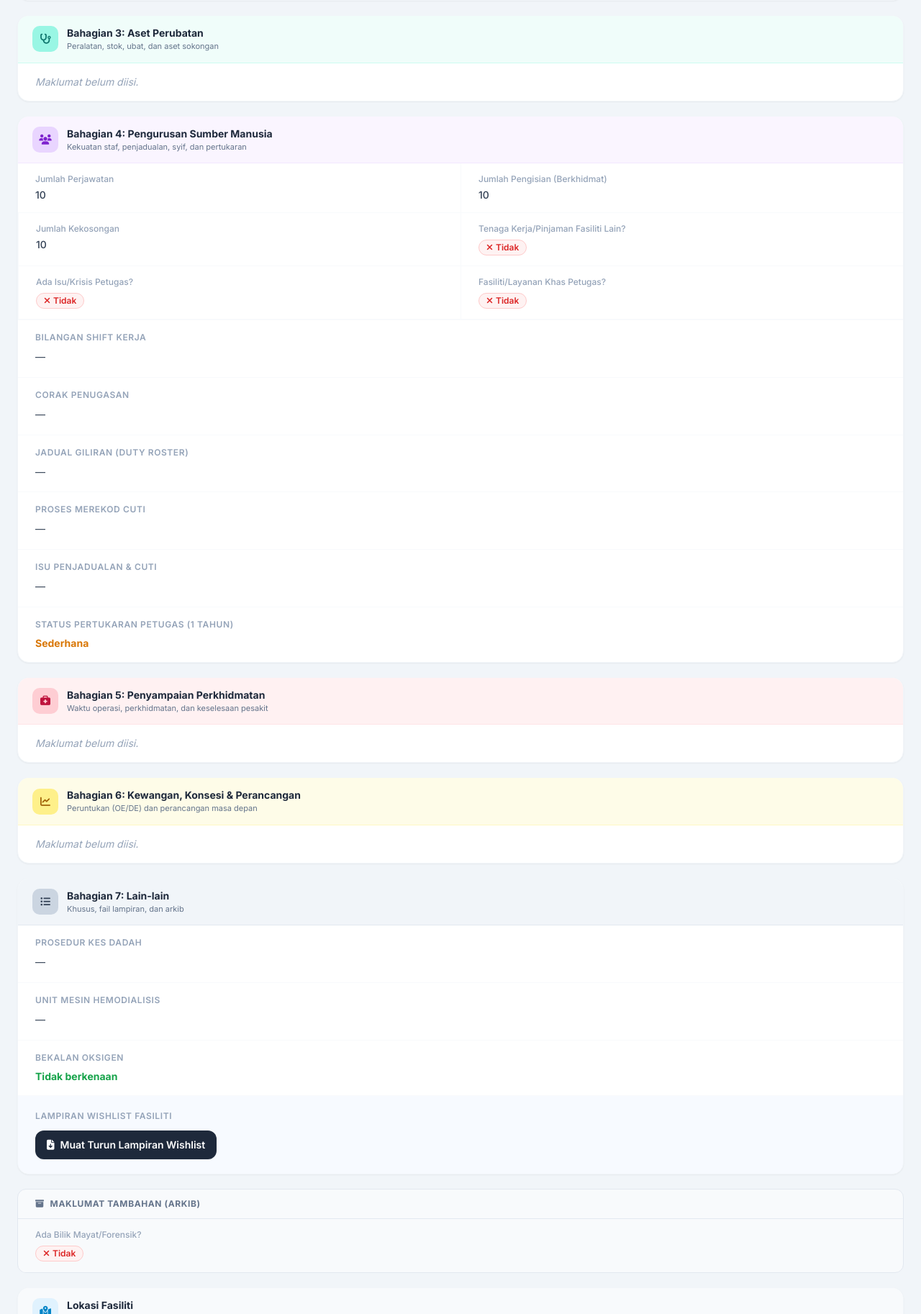
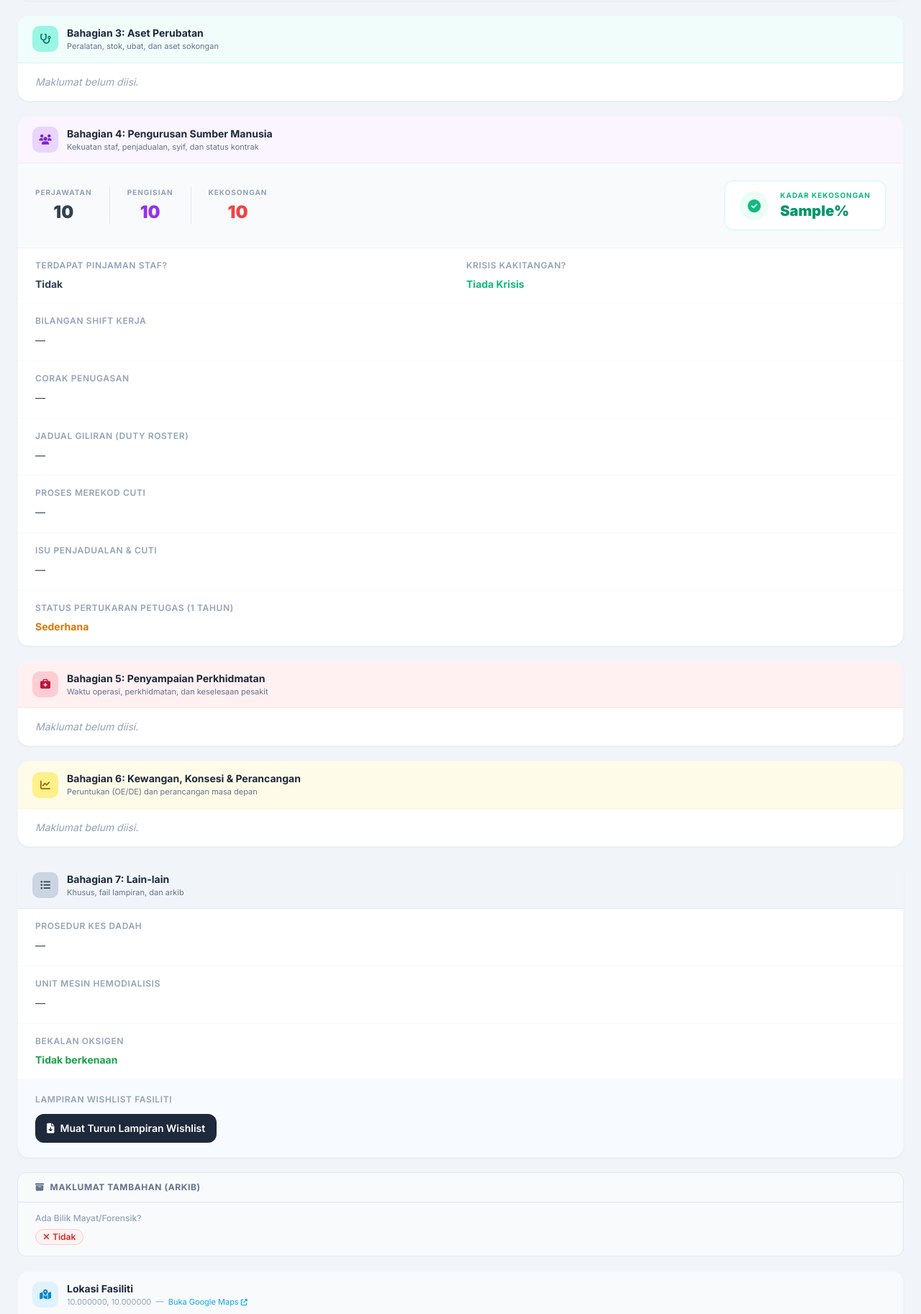
Before and after one commit to rashidiasri03/ybtmk-project, a Django app: template home/templates/home/tm_detail_fasiliti.html in a window 1280 px wide. Shown: the part 735-2561 px from the top of the page at 72% size. Run offline with Django 5.2, Linux system fonts and the light colour scheme; the template is opened without the code that fills it: most values are stand-ins (such as "Sample title", 1, 10 or a date in 2020); some libraries are stand-ins or nearby versions.

Commit message:
Kad Metrik Kadar Kekosongan (%), Senarai Staf Mengikut Pecahan Skim, dan Amaran Merah untuk Kontrak/MySTEP yang hampir tamat

```diff
--- a/home/templates/home/tm_detail_fasiliti.html
+++ b/home/templates/home/tm_detail_fasiliti.html
@@ -354,27 +354,100 @@
             <div class="cluster-icon bg-purple-200 text-purple-700"><i class="fas fa-users"></i></div>
             <div>
                 <h3 class="font-bold text-slate-800 text-sm">Bahagian 4: Pengurusan Sumber Manusia</h3>
-                <p class="text-[11px] text-slate-500">Kekuatan staf, penjadualan, syif, dan pertukaran</p>
+                <p class="text-[11px] text-slate-500">Kekuatan staf, penjadualan, syif, dan status kontrak</p>
             </div>
         </div>
         {% if fp.k_sumber_manusia %}
-        <div class="grid grid-cols-2 divide-x divide-slate-50">
-            {% include 'home/_detail_row.html' with label="Jumlah Perjawatan" value=fp.k_sumber_manusia.jumlah_perjawatan type="text" %}
-            {% include 'home/_detail_row.html' with label="Jumlah Pengisian (Berkhidmat)" value=fp.k_sumber_manusia.jumlah_pengisian type="text" %}
-            {% include 'home/_detail_row.html' with label="Jumlah Kekosongan" value=fp.k_sumber_manusia.jumlah_kekosongan type="text" %}
 
-            {% if fp.k_sumber_manusia.ada_kakitangan_pinjaman %}
-                {% with pinjam_txt="Ya ("|add:fp.k_sumber_manusia.nota_kakitangan_pinjaman|add:")" %}
-                {% include 'home/_detail_row.html' with label="Tenaga Kerja/Pinjaman Fasiliti Lain?" value=pinjam_txt type="text" %}
-                {% endwith %}
-            {% else %}
-                {% include 'home/_detail_row.html' with label="Tenaga Kerja/Pinjaman Fasiliti Lain?" value=fp.k_sumber_manusia.ada_kakitangan_pinjaman type="bool" %}
-            {% endif %}
+        <!-- KAD METRIK AUTOKIRA -->
+        <div class="p-6 bg-slate-50 border-b border-slate-100 flex flex-col md:flex-row gap-6 items-center justify-between">
+            <div class="flex gap-6 w-full md:w-auto justify-center md:justify-start">
+                <div class="text-center">
+                    <p class="text-[10px] font-bold text-slate-400 uppercase tracking-widest mb-1">Perjawatan</p>
+                    <p class="text-2xl font-black text-slate-700">{{ fp.k_sumber_manusia.jumlah_perjawatan|default:"0" }}</p>
+                </div>
+                <div class="text-center border-l border-slate-200 pl-6">
+                    <p class="text-[10px] font-bold text-slate-400 uppercase tracking-widest mb-1">Pengisian</p>
+                    <p class="text-2xl font-black text-purple-600">{{ fp.k_sumber_manusia.jumlah_pengisian|default:"0" }}</p>
+                </div>
+                <div class="text-center border-l border-slate-200 pl-6">
+                    <p class="text-[10px] font-bold text-slate-400 uppercase tracking-widest mb-1">Kekosongan</p>
+                    <p class="text-2xl font-black text-red-500">{{ fp.k_sumber_manusia.jumlah_kekosongan|default:"0" }}</p>
+                </div>
+            </div>
 
-            {% include 'home/_detail_row.html' with label="Ada Isu/Krisis Petugas?" value=fp.k_sumber_manusia.ada_isu_kakitangan type="bool" %}
-            {% include 'home/_detail_row.html' with label="Fasiliti/Layanan Khas Petugas?" value=fp.k_sumber_manusia.ada_fasiliti_petugas type="bool" %}
+            <div class="bg-white px-5 py-3 rounded-xl border {% if fp.k_sumber_manusia.peratus_kekosongan > 15 %}border-red-200 shadow-red-100{% else %}border-emerald-100 shadow-emerald-50{% endif %} shadow-sm flex items-center gap-4 w-full md:w-auto justify-center">
+                <div class="w-10 h-10 rounded-full {% if fp.k_sumber_manusia.peratus_kekosongan > 15 %}bg-red-50 text-red-500{% else %}bg-emerald-50 text-emerald-500{% endif %} flex items-center justify-center text-lg"><i class="fas fa-{% if fp.k_sumber_manusia.peratus_kekosongan > 15 %}exclamation-triangle{% else %}check-circle{% endif %}"></i></div>
+                <div>
+                    <p class="text-[10px] font-bold {% if fp.k_sumber_manusia.peratus_kekosongan > 15 %}text-red-400{% else %}text-emerald-500{% endif %} uppercase tracking-widest">Kadar Kekosongan</p>
+                    <p class="text-xl font-black {% if fp.k_sumber_manusia.peratus_kekosongan > 15 %}text-red-600{% else %}text-emerald-600{% endif %}">{{ fp.k_sumber_manusia.peratus_kekosongan }}%</p>
+                </div>
+            </div>
         </div>
-        <div class="grid grid-cols-1 divide-y divide-slate-50 border-t border-slate-50">
+
+        <!-- JADUAL BERENAMA MENGIKUT SKIM -->
+        {% if fp.k_sumber_manusia.senarai_staf.exists %}
+        <div class="p-6 border-b border-slate-100">
+            <h4 class="text-xs font-bold text-slate-800 uppercase tracking-wider mb-4"><i class="fas fa-clipboard-list text-purple-500 mr-2"></i>Pecahan Staf Mengikut Skim</h4>
+
+            <!-- Fungsi regroup menyusun data mengikut kategori skim secara automatik -->
+            {% regroup fp.k_sumber_manusia.senarai_staf.all by get_skim_display as skim_list %}
+
+            <div class="space-y-4">
+                {% for skim in skim_list %}
+                <div class="border border-slate-200 rounded-xl overflow-hidden">
+                    <div class="bg-slate-100 px-4 py-2.5 font-bold text-[11px] uppercase tracking-wider text-slate-700 flex justify-between items-center">
+                        <span>{{ skim.grouper }}</span>
+                        <span class="bg-purple-100 text-purple-700 px-2 py-0.5 rounded-md">{{ skim.list|length }} Orang</span>
+                    </div>
+                    <div class="divide-y divide-slate-100">
+                        {% for staf in skim.list %}
+                        <div class="px-4 py-3 flex flex-col sm:flex-row sm:items-center justify-between hover:bg-slate-50 transition gap-2">
+                            <div>
+                                <p class="text-sm font-bold text-slate-800">{{ staf.nama_staf }} <span class="text-[10px] text-purple-500 bg-purple-50 px-1.5 py-0.5 rounded ml-1">{{ staf.gred }}</span></p>
+                                <p class="text-[10px] text-slate-400 font-semibold mt-0.5 tracking-wide">{{ staf.no_pengenalan|default:"Tiada ID" }}</p>
+                            </div>
+                            <div class="flex items-center gap-2 flex-wrap sm:justify-end">
+                                {% if staf.catatan_mobilisasi %}
+                                <span class="text-[10px] font-semibold text-slate-500 italic pr-2 border-r border-slate-200">
+                                    {{ staf.catatan_mobilisasi }}
+                                </span>
+                                {% endif %}
+
+                                <span class="text-[10px] font-bold px-2 py-1 rounded-md border
+                                    {% if staf.status_lantikan == 'tetap' %}bg-emerald-50 text-emerald-600 border-emerald-100
+                                    {% elif staf.status_lantikan == 'kontrak' or staf.status_lantikan == 'mystep' %}bg-amber-50 text-amber-600 border-amber-100
+                                    {% else %}bg-sky-50 text-sky-600 border-sky-100{% endif %}">
+                                    {{ staf.get_status_lantikan_display }}
+                                </span>
+
+                                {% if staf.is_kontrak_tamat_hampir %}
+                                <span class="text-[10px] font-bold px-2 py-1 rounded-md bg-red-50 text-red-600 border border-red-200 shadow-sm" title="Tamat pada {{ staf.tarikh_tamat_perkhidmatan }}">
+                                    <i class="fas fa-clock mr-1 animate-pulse"></i> Tamat Hampir ({{ staf.tarikh_tamat_perkhidmatan|date:"d M Y" }})
+                                </span>
+                                {% endif %}
+                            </div>
+                        </div>
+                        {% endfor %}
+                    </div>
+                </div>
+                {% endfor %}
+            </div>
+        </div>
+        {% endif %}
+
+        <!-- MAKLUMAT OPERASI & ISU -->
+        <div class="grid grid-cols-1 divide-y divide-slate-50">
+            <div class="px-6 py-4 grid grid-cols-1 md:grid-cols-2 gap-4">
+                <div>
+                    <p class="text-xs font-semibold text-slate-400 uppercase tracking-wider mb-2">Terdapat Pinjaman Staf?</p>
+                    <p class="text-sm font-bold text-slate-700">{% if fp.k_sumber_manusia.ada_kakitangan_pinjaman %}Ya ({{ fp.k_sumber_manusia.nota_kakitangan_pinjaman }}){% else %}Tidak{% endif %}</p>
+                </div>
+                <div>
+                    <p class="text-xs font-semibold text-slate-400 uppercase tracking-wider mb-2">Krisis Kakitangan?</p>
+                    <p class="text-sm font-bold text-slate-700">{% if fp.k_sumber_manusia.ada_isu_kakitangan %}<span class="text-red-500">Ya, terdapat krisis</span>{% else %}<span class="text-emerald-500">Tiada Krisis</span>{% endif %}</p>
+                </div>
+            </div>
             <div class="px-6 py-4">
                 <p class="text-xs font-semibold text-slate-400 uppercase tracking-wider mb-2">Bilangan Shift Kerja</p>
                 <p class="text-sm text-slate-700 leading-relaxed">{{ fp.k_sumber_manusia.jenis_shift|default:"—"|linebreaksbr }}</p>
```
